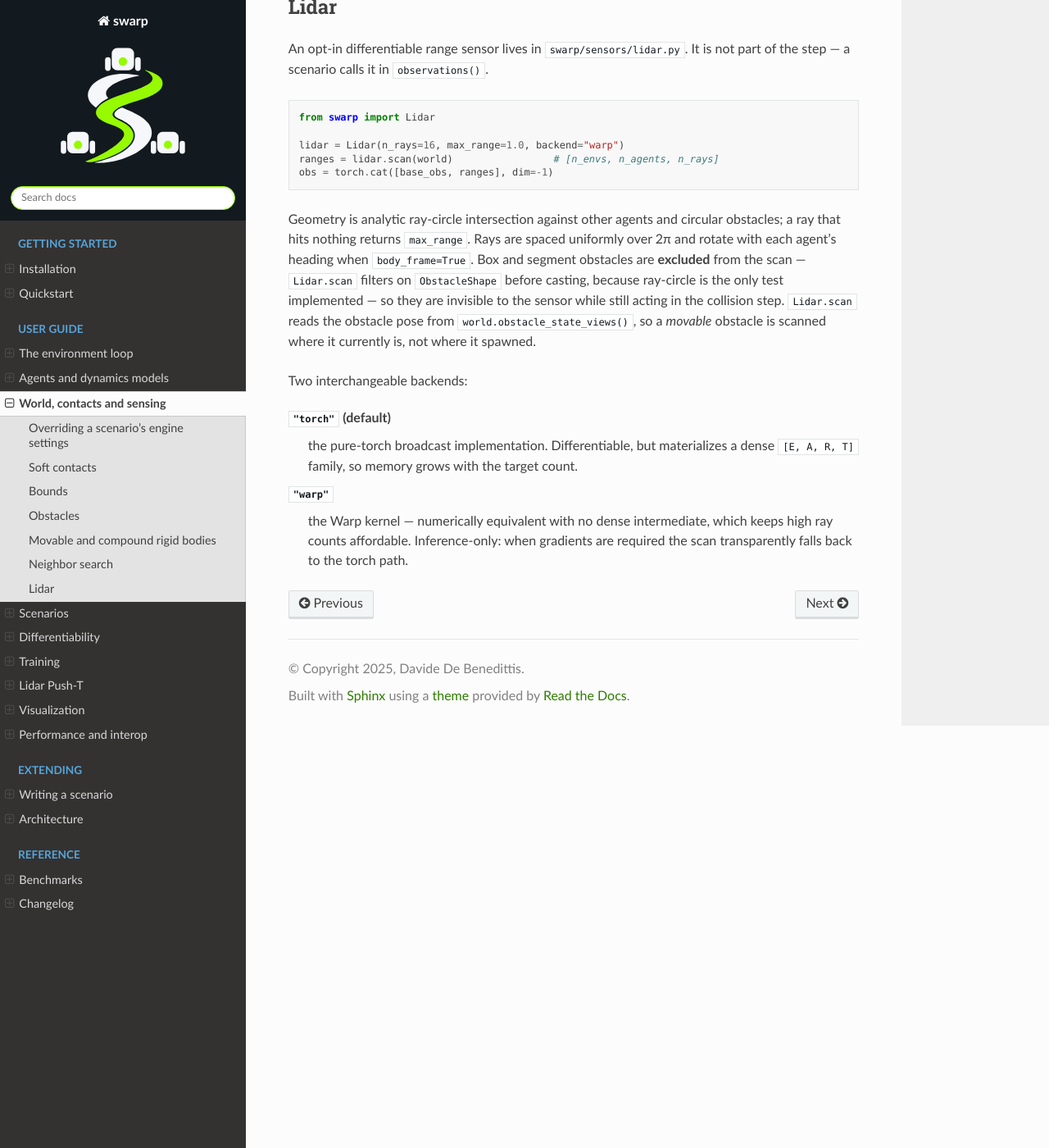
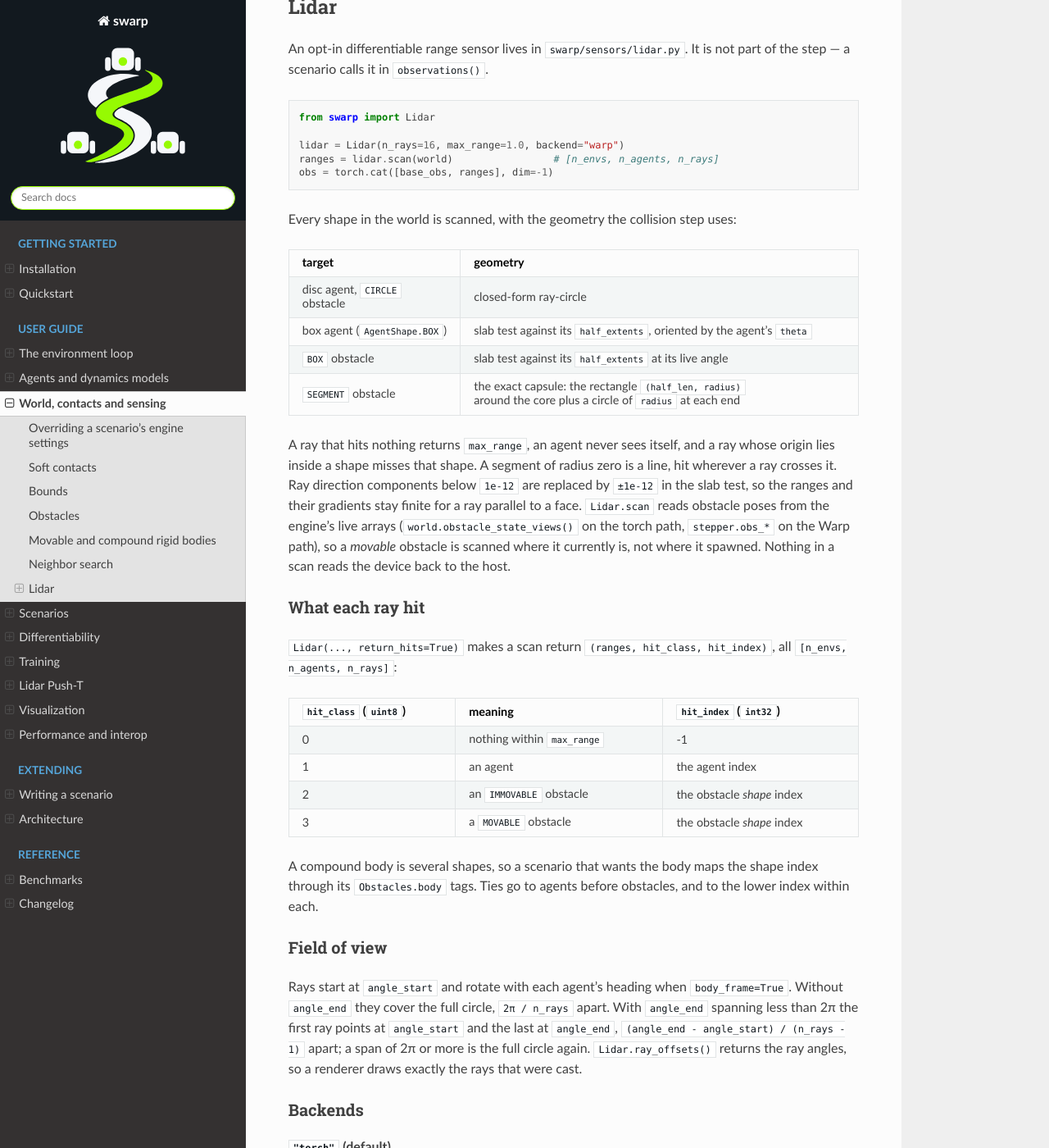
Before and after one commit to ddebenedittis/swarp, a Sphinx documentation site: the page built from docs/world.md, in a window 1280 px wide and 1400 px high, scrolled down 4896 px. Shown: the whole window at 82% size. Built offline with Sphinx 7.4.7 and the Read the Docs theme 3.1.0, drawn with Linux system fonts in a browser that asks for light colours; some of the changed text lies outside the part shown.

Commit message:
Document box agents, the all-shape lidar and its capture-safe launch
docs/world.md: the lidar section drops the box/segment exclusion and covers
the per-shape geometry, hit classes and indices, the field of view, the two
backends and the bind/launch split for captured steps. docs/dynamics.md:
the shape and half_extents fields, the derived box radius, the new P_*
columns, and that box-agent physics is pending. docs/writing-a-scenario.md
points at the lidar as a ready-made capture-safe call. Changelog entries
for all three, plus the NUM_PARAMS and lidar_scan_warp breaking changes.

````diff
--- a/docs/world.md
+++ b/docs/world.md
@@ -153,14 +153,56 @@
 obs = torch.cat([base_obs, ranges], dim=-1)
 ```
 
-Geometry is analytic ray-circle intersection against other agents and circular obstacles; a ray that hits nothing returns `max_range`. Rays are spaced uniformly over 2π and rotate with each agent's heading when `body_frame=True`.
-Box and segment obstacles are **excluded** from the scan — `Lidar.scan` filters on `ObstacleShape` before casting, because ray-circle is the only test implemented — so they are invisible to the sensor while still acting in the collision step.
-`Lidar.scan` reads the obstacle pose from `world.obstacle_state_views()`, so a *movable* obstacle is scanned where it currently is, not where it spawned.
+Every shape in the world is scanned, with the geometry the collision step uses:
 
-Two interchangeable backends:
+| target | geometry |
+|---|---|
+| disc agent, `CIRCLE` obstacle | closed-form ray-circle |
+| box agent (`AgentShape.BOX`) | slab test against its `half_extents`, oriented by the agent's `theta` |
+| `BOX` obstacle | slab test against its `half_extents` at its live angle |
+| `SEGMENT` obstacle | the exact capsule: the rectangle `(half_len, radius)` around the core plus a circle of `radius` at each end |
+
+A ray that hits nothing returns `max_range`, an agent never sees itself, and a ray whose origin lies inside a shape misses that shape.
+A segment of radius zero is a line, hit wherever a ray crosses it.
+Ray direction components below `1e-12` are replaced by `±1e-12` in the slab test, so the ranges and their gradients stay finite for a ray parallel to a face.
+`Lidar.scan` reads obstacle poses from the engine's live arrays (`world.obstacle_state_views()` on the torch path, `stepper.obs_*` on the Warp path), so a *movable* obstacle is scanned where it currently is, not where it spawned.
+Nothing in a scan reads the device back to the host.
+
+### What each ray hit
+
+`Lidar(..., return_hits=True)` makes a scan return `(ranges, hit_class, hit_index)`, all `[n_envs, n_agents, n_rays]`:
+
+| `hit_class` (`uint8`) | meaning | `hit_index` (`int32`) |
+|---|---|---|
+| 0 | nothing within `max_range` | -1 |
+| 1 | an agent | the agent index |
+| 2 | an `IMMOVABLE` obstacle | the obstacle *shape* index |
+| 3 | a `MOVABLE` obstacle | the obstacle *shape* index |
+
+A compound body is several shapes, so a scenario that wants the body maps the shape index through its `Obstacles.body` tags.
+Ties go to agents before obstacles, and to the lower index within each.
+
+### Field of view
+
+Rays start at `angle_start` and rotate with each agent's heading when `body_frame=True`.
+Without `angle_end` they cover the full circle, `2π / n_rays` apart.
+With `angle_end` spanning less than 2π the first ray points at `angle_start` and the last at `angle_end`, `(angle_end - angle_start) / (n_rays - 1)` apart; a span of 2π or more is the full circle again.
+`Lidar.ray_offsets()` returns the ray angles, so a renderer draws exactly the rays that were cast.
+
+### Backends
 
 `"torch"` (default)
-: the pure-torch broadcast implementation. Differentiable, but materializes a dense `[E, A, R, T]` family, so memory grows with the target count.
+: the pure-torch broadcast implementation. Differentiable with respect to agent poses (including box agents' headings) and obstacle poses, but materializes a dense `[E, A, R, T]` family per shape, so memory grows with the target count.
 
 `"warp"`
-: the Warp kernel — numerically equivalent with no dense intermediate, which keeps high ray counts affordable. Inference-only: when gradients are required the scan transparently falls back to the torch path.
+: the Warp kernel, one thread per `(env, agent, ray)` keeping a running minimum, so there is no dense intermediate and high ray counts stay affordable. It returns the same ranges and the same hits (tested on randomized mixed scenes in float32 and float64). Inference-only: when gradients are required the scan transparently falls back to the torch path. Its outputs are views of buffers the `Lidar` owns, overwritten by the next scan.
+
+### Inside a captured step
+
+`Lidar.scan` is the eager convenience wrapper.
+A fused scenario that wants the scan inside the whole-step CUDA graph splits it in two:
+
+- `Lidar.bind(world)`, called once **outside** any capture (in `make_world`, or before the first step): allocates the output buffers (`lidar.ranges`, `lidar.hit_class`, `lidar.hit_index` as torch views; `lidar.wp_ranges`, `lidar.wp_hit_class`, `lidar.wp_hit_index` as Warp handles) and loads the kernel modules, because a kernel first launched inside a capture cannot be loaded there. Re-binding the same world keeps the buffers; anything else reallocates them and bumps `lidar.version`, which a scenario can fold into its recapture token.
+- `Lidar.launch(world)`, called in `launch_fused` ahead of the observation kernel that reads `lidar.wp_ranges`: a single `wp.launch` against `world.state_wp()` and the stepper's live `obs_*` arrays, with no allocation, wrap, host read or stream scope, so it follows the capture-safety rule of [Writing a scenario](writing-a-scenario.md).
+
+The Warp path reads the agent footprint from the shared parameter matrix, so a per-env parameter override of the radius or half-extents is not seen by the lidar.
````
Also changed, not shown: CHANGELOG.md (+20 -0 lines), docs/dynamics.md (+18 -3 lines), docs/writing-a-scenario.md (+2 -0 lines).
